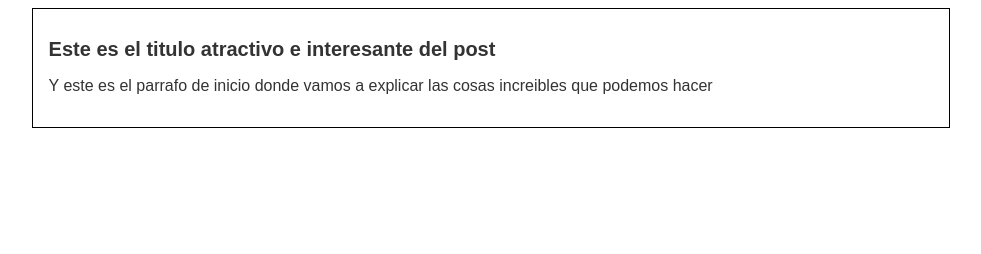
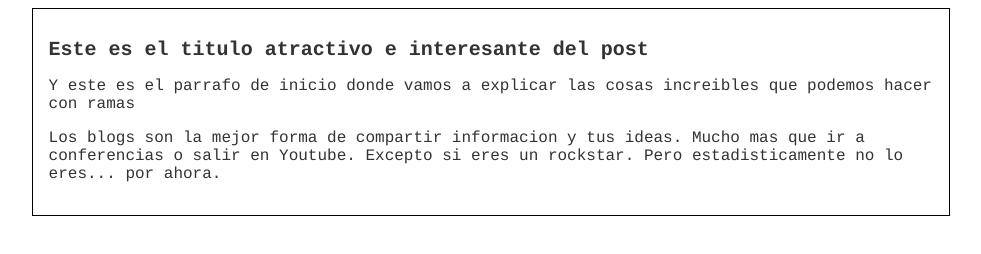
Before and after one commit to Raimond123/Hyperblog, a plain HTML site: page index.html in a window 1280 px wide. Shown: the whole page, without its empty margins (149-1130 px from the left). Drawn offline with Linux system fonts and the light colour scheme.

Commit message:
Agregado el contenido adicional del blog y una mejor tipografia

```diff
--- a/estilos/estilos.css
+++ b/estilos/estilos.css
@@ -1,5 +1,5 @@
 body{
-    font-family: Arial;
+    font-family: courier;
     color: #333333;
     text-align: center;
 }
--- a/index.html
+++ b/index.html
@@ -6,7 +6,8 @@
         <div id = 'container'>
             <div id = 'post'>
                 <h1>Este es el titulo atractivo e interesante del post</h1>
-                <p>Y este es el parrafo de inicio donde vamos a explicar las cosas increibles que podemos hacer</p>
+                <p>Y este es el parrafo de inicio donde vamos a explicar las cosas increibles que podemos hacer con ramas</p>
+                <p>Los blogs son la mejor forma de compartir informacion y tus ideas. Mucho mas que ir a conferencias o salir en Youtube. Excepto si eres un rockstar. Pero estadisticamente no lo eres... por ahora.</p>
             </div>
         </div>
     </body>
```
